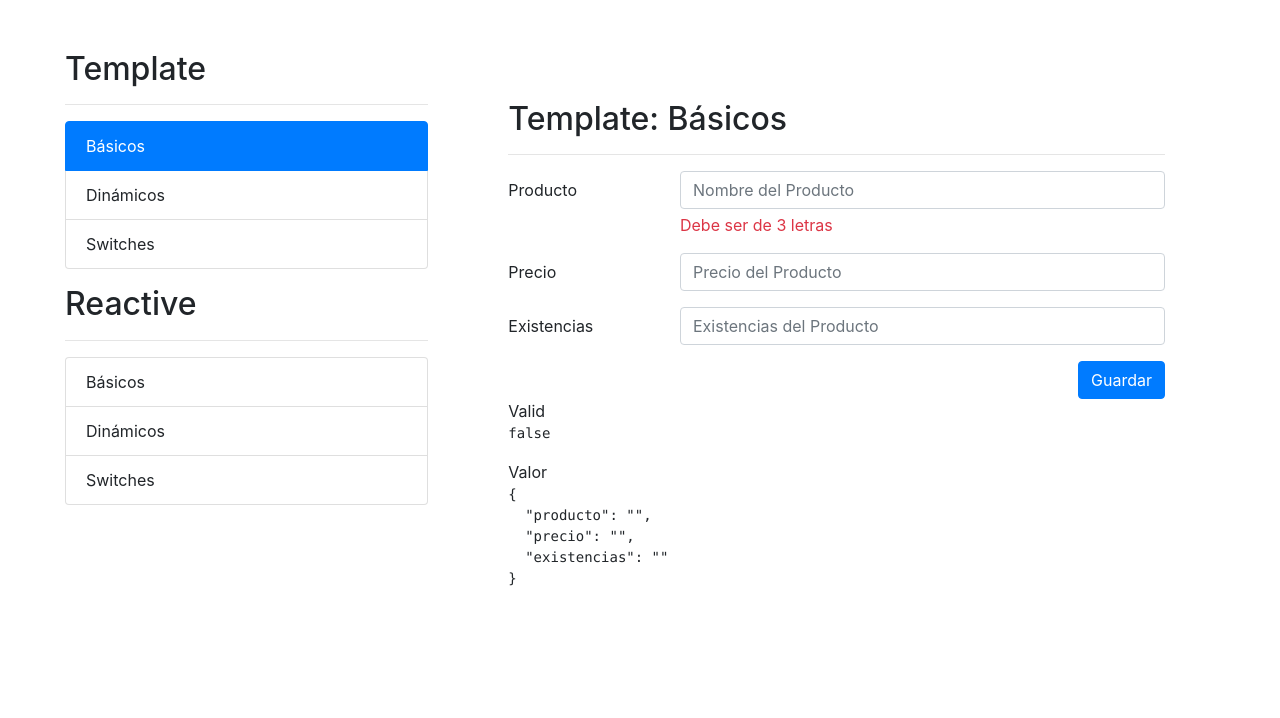
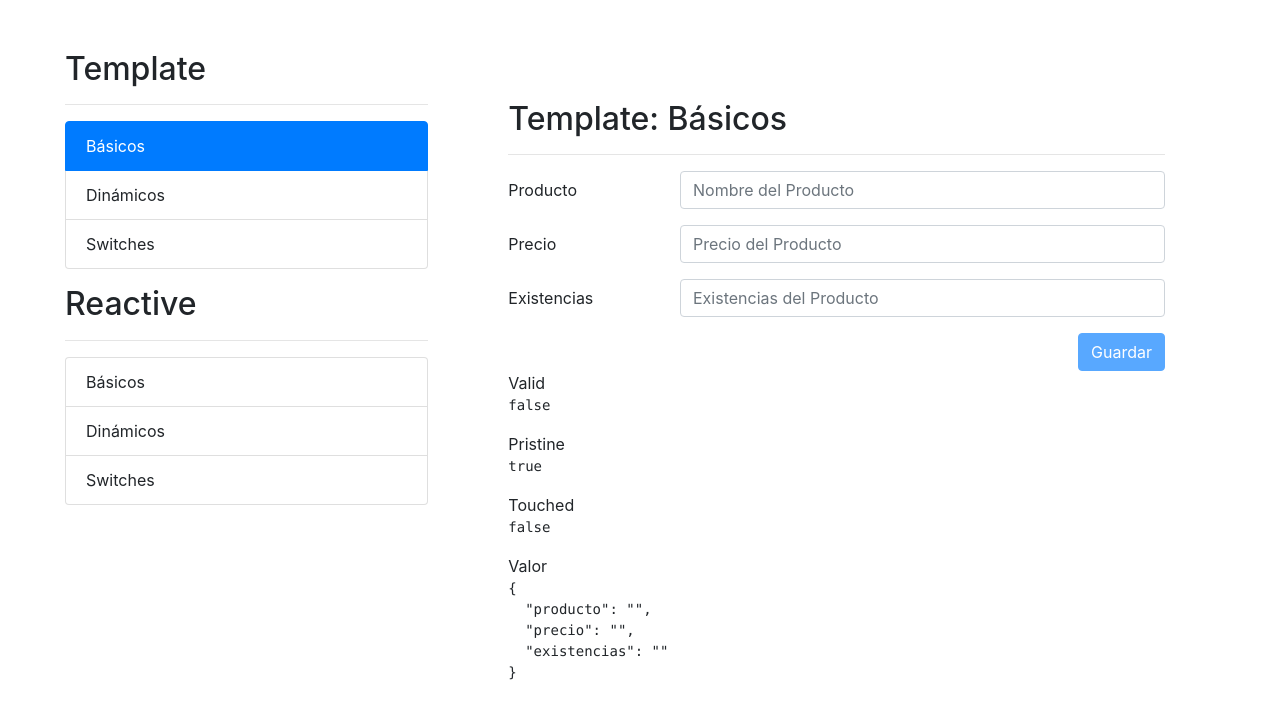
Before and after one commit to ferdiego88/formulariosApp, an Angular app: page /template/basicos in a window 1280 px wide. Shown: the top 718 px of the page. Built offline with nearby package versions, Linux system fonts and the light colour scheme.

Commit message:
fsv Validaciones

```diff
--- a/src/app/template/basicos/basicos.component.html
+++ b/src/app/template/basicos/basicos.component.html
@@ -4,7 +4,7 @@
 <div class="row">
   <div class="col">
 
-    <form (ngSubmit)="guardar(formProducto)"
+    <form (ngSubmit)="guardar()"
           #formProducto="ngForm"
           autocomplete="off">
       <!-- Campo de Producto -->
@@ -15,8 +15,10 @@
                   ngModel
                   name="producto"
                   placeholder="Nombre del Producto"
+                  minlength="3"
                   required>
-          <span class="form-text text-danger">Debe ser de 3 letras</span>
+          <span *ngIf="nombreValido()"
+          class="form-text text-danger">Debe ser de 3 letras</span>
         </div>
       </div>
 
@@ -28,7 +30,11 @@
           <input type="number" class="form-control"
                   ngModel
                   name="precio"
-                  placeholder="Precio del Producto">
+                  placeholder="Precio del Producto"
+
+                  required>
+                  <span *ngIf="precioValido()"
+                  class="form-text text-danger">El precio debe ser mayor a 0</span>
         </div>
       </div>
 
@@ -45,7 +51,9 @@
 
       <div class="row">
         <div class="col">
-          <button type="submit" class="btn btn-primary float-right">Guardar</button>
+          <button type="submit"
+                  [disabled]="formProducto.invalid"
+          class="btn btn-primary float-right">Guardar</button>
         </div>
       </div>
 
@@ -59,6 +67,12 @@
     <span>Valid</span>
     <pre>{{formProducto.valid}} </pre>
 
+    <span>Pristine</span>
+    <pre>{{formProducto.pristine}} </pre>
+
+    <span>Touched</span>
+    <pre>{{formProducto.touched}} </pre>
+
     <span>Valor</span>
     <pre>{{formProducto.value | json}} </pre>
   </div>
--- a/src/app/template/basicos/basicos.component.ts
+++ b/src/app/template/basicos/basicos.component.ts
@@ -1,4 +1,4 @@
-import { Component, OnInit } from '@angular/core';
+import { Component, OnInit, ViewChild } from '@angular/core';
 import { NgForm } from '@angular/forms';
 
 @Component({
@@ -8,13 +8,25 @@ import { NgForm } from '@angular/forms';
 })
 export class BasicosComponent implements OnInit {
 
+  @ViewChild('formProducto') formProducto!: NgForm;
+
   constructor() { }
 
   ngOnInit(): void {
   }
 
-  guardar(formProducto: NgForm){
-    console.log(formProducto.value);
+  guardar(){
+    console.log(this.formProducto);
 
   }
+
+  nombreValido(): boolean {
+    return this.formProducto?.controls['producto']?.invalid &&
+          this.formProducto?.controls['producto']?.touched
+  }
+
+  precioValido(): boolean {
+    return this.formProducto?.controls['precio']?.invalid &&
+          this.formProducto?.controls['precio']?.touched
+  }
 }
```
